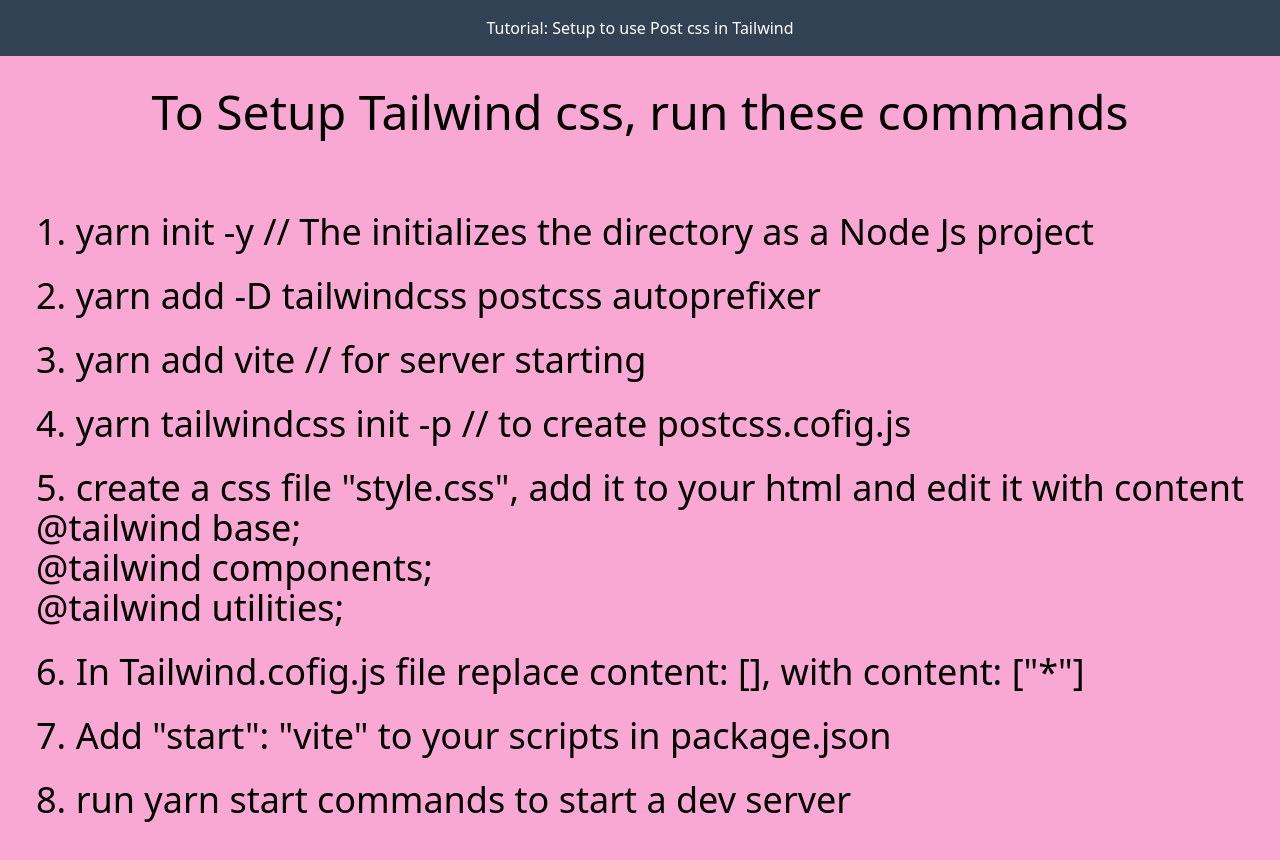
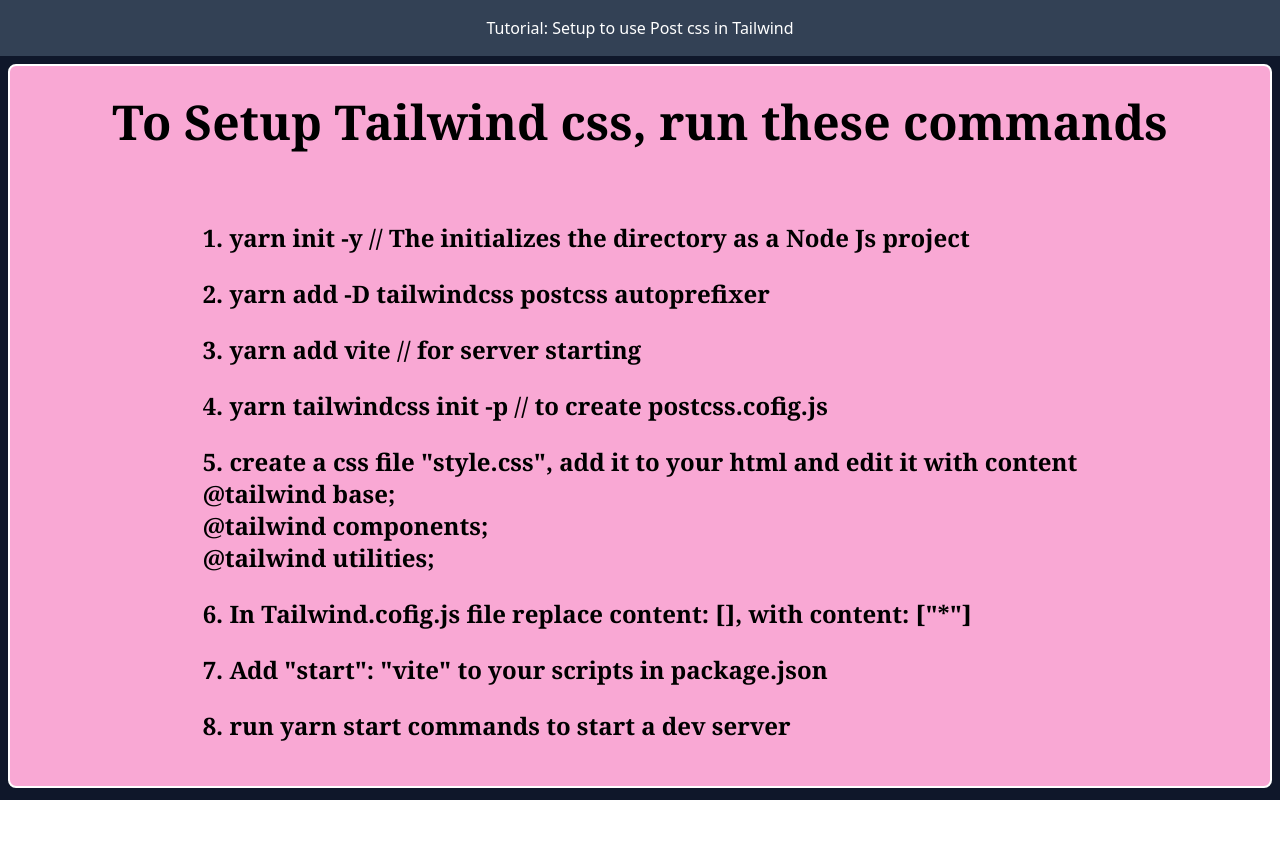
Before and after one commit to ErMapsh/tailwind, a website built with Vite: page Tutorials/Tutorial2/index.html in a window 1280 px wide. After the commit the page ends 800 px from the top, so only its background shows below. Built offline with nearby package versions, Linux system fonts and the light colour scheme.

Commit message:
Margins, Borders & Padding in Tailwind CSS

```diff
--- a/Tutorials/Tutorial2/index.html
+++ b/Tutorials/Tutorial2/index.html
@@ -10,23 +10,24 @@
 </head>
 
 <body>
-    <div>
+    <div class="bg-slate-900 h-screen ">
         <p class="flex justify-center bg-slate-700 text-white py-4">Tutorial: Setup to use Post css in Tailwind</p>
-        <div class="bg-pink-300 flex justify-center items-center flex-col">
-            <p class="text-5xl py-8">To Setup Tailwind css, run these commands</p>
+        <div class="bg-pink-300 flex justify-center items-center flex-col border-2 border-white rounded-lg m-2">
+            <p class="text-5xl py-8 font-serif font-bold ">To Setup Tailwind css, run these commands</p>
             <div class="py-8">
-                <p class="py-3 text-4xl">1. yarn init -y // The initializes the directory as a Node Js project</p>
-                <p class="py-3 text-4xl">2. yarn add -D tailwindcss postcss autoprefixer</p>
-                <p class="py-3 text-4xl">3. yarn add vite // for server starting</p>
-                <p class="py-3 text-4xl">4. yarn tailwindcss init -p // to create postcss.cofig.js</p>
-                <p class="py-3 text-4xl">5. create a css file "style.css", add it to your html and edit it with content<br>
+                <p class="py-3 text-2xl font-serif font-bold">1. yarn init -y // The initializes the directory as a Node Js project</p>
+                <p class="py-3 text-2xl font-serif font-bold">2. yarn add -D tailwindcss postcss autoprefixer</p>
+                <p class="py-3 text-2xl font-serif font-bold">3. yarn add vite // for server starting</p>
+                <p class="py-3 text-2xl font-serif font-bold">4. yarn tailwindcss init -p // to create postcss.cofig.js</p>
+                <p class="py-3 text-2xl font-serif font-bold">5. create a css file "style.css", add it to your html and edit it with
+                    content<br>
                     @tailwind base;<br>
                     @tailwind components;<br>
                     @tailwind utilities;
                 </p>
-                <p class="py-3 text-4xl">6. In Tailwind.cofig.js file replace content: [], with content: ["*"]</p>
-                <p class="py-3 text-4xl">7. Add "start": "vite" to your scripts in package.json</p>
-                <p class="py-3 text-4xl">8. run yarn start commands to start a dev server</p>
+                <p class="py-3 text-2xl font-serif font-bold">6. In Tailwind.cofig.js file replace content: [], with content: ["*"]</p>
+                <p class="py-3 text-2xl font-serif font-bold">7. Add "start": "vite" to your scripts in package.json</p>
+                <p class="py-3 text-2xl font-serif font-bold">8. run yarn start commands to start a dev server</p>
             </div>
         </div>
     </div>
--- a/Tutorials/Tutorial2/package.json
+++ b/Tutorials/Tutorial2/package.json
@@ -9,7 +9,7 @@
   "dependencies": {
     "vite": "^2.8.6"
   },
-  "name": "Tutorial2",
+  "name": "tutorial2",
   "version": "1.0.0",
   "main": "index.js",
   "license": "MIT"
```
Also changed, not shown: Tutorials/Tutorial2/Readme.md (added).
